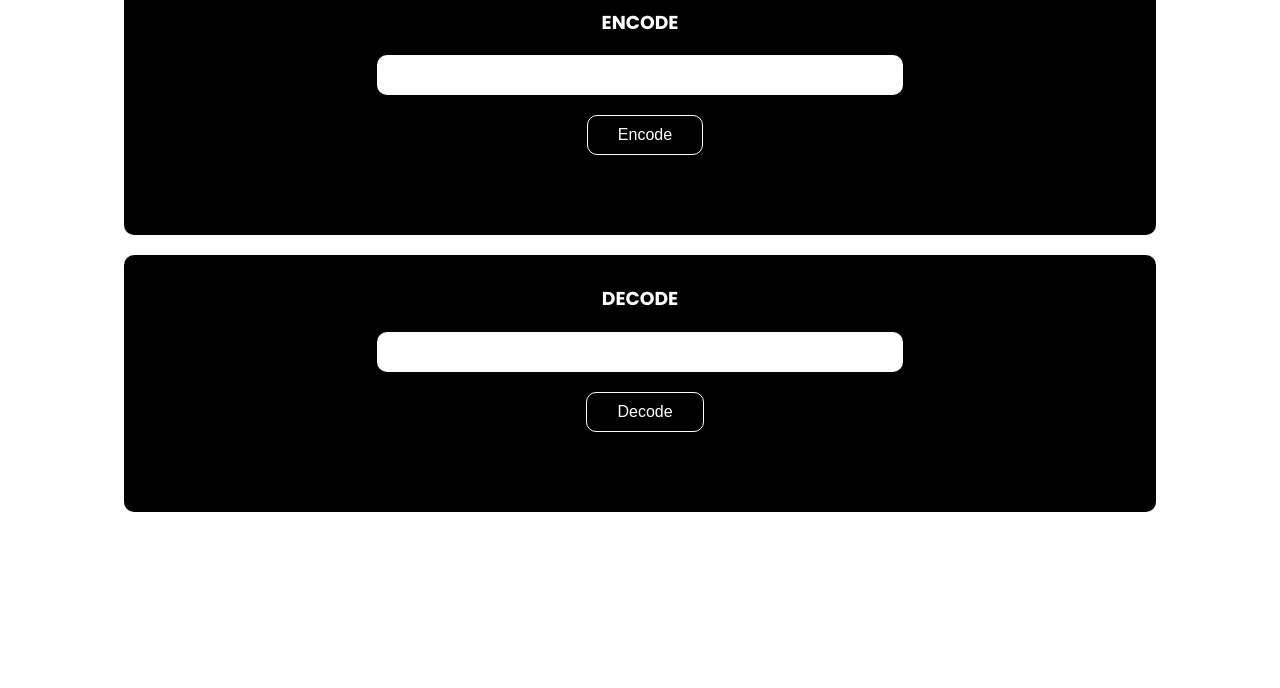
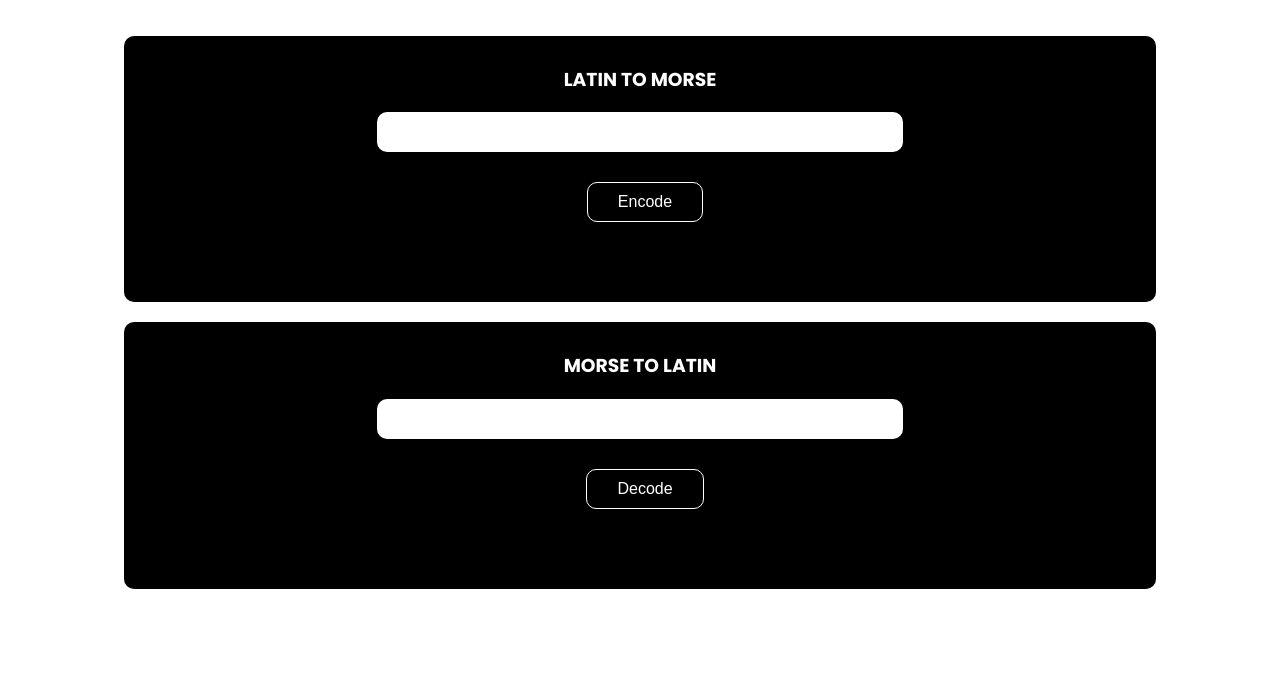
Before and after one commit to anaisrandria/exercices-individuels, a plain HTML site: page 04_parlez_vous_le_morse/index.html in a window 1280 px wide. Shown: the part 112-800 px from the top of the page. Drawn offline with Linux system fonts and the light colour scheme.

Commit message:
add: new css and html page

```diff
--- a/04_parlez_vous_le_morse/index.html
+++ b/04_parlez_vous_le_morse/index.html
@@ -11,7 +11,7 @@
     <h1>Parlez-vous le morse ?</h1>
     <div id="container">
         <div class="box">
-            <h3>Encode</h3>
+            <h3>Latin to morse</h3>
             <div class="input-button">
                 <input type="text" id="input-encode">
                 <button id="button-encode">Encode</button>
@@ -19,7 +19,7 @@
             <p id="output-encode"> </p>
         </div>
         <div class="box">
-            <h3>Decode</h3>
+            <h3>Morse to latin</h3>
             <div class="input-button">
                 <input type="text" id="input-decode">
                 <button id="button-decode">Decode</button>
--- a/04_parlez_vous_le_morse/style.css
+++ b/04_parlez_vous_le_morse/style.css
@@ -11,6 +11,7 @@ body {
 
 h1 {
     text-align: center;
+    margin: 50px 0px 50px 0px;
 }
 
 h3 {
@@ -37,7 +38,7 @@ h3 {
     display: flex;
     flex-direction: column;
     align-items: center;
-    gap: 20px;
+    gap: 30px;
     margin-bottom: 30px;
 }
 
```
